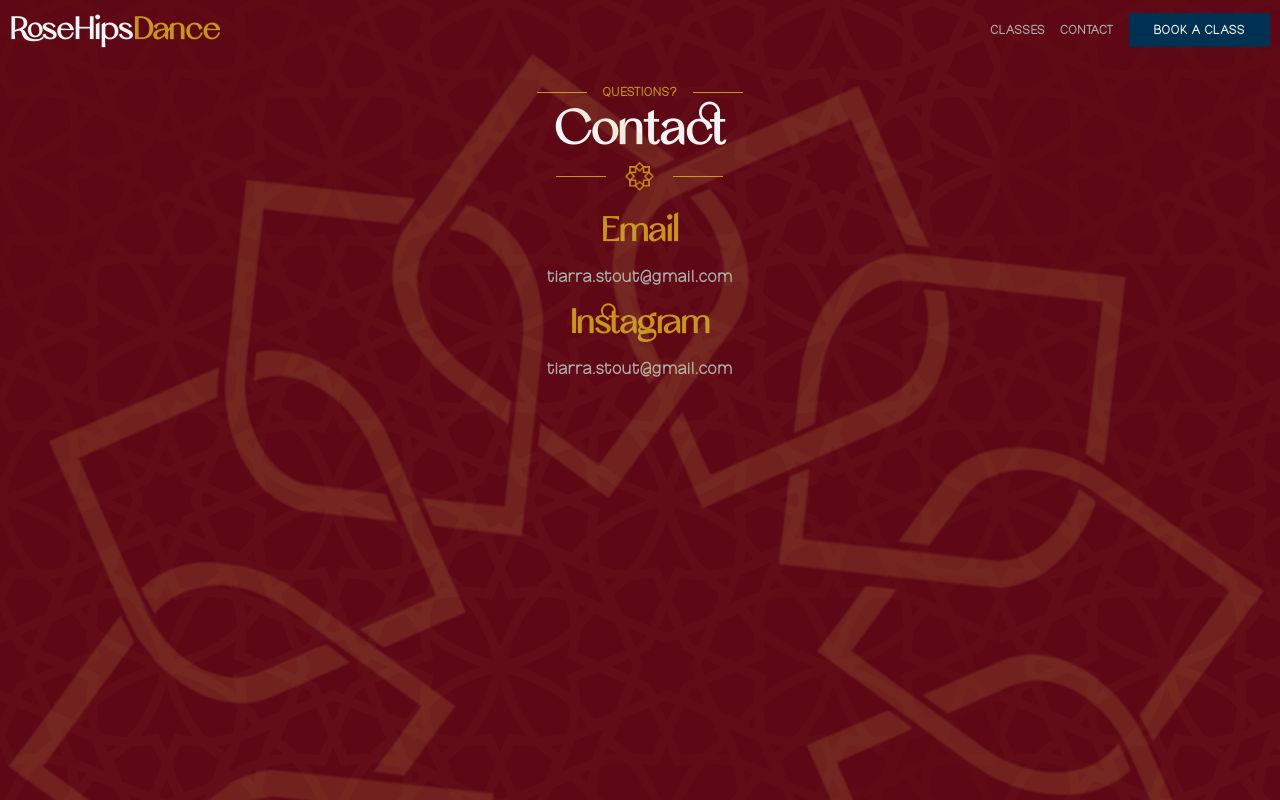
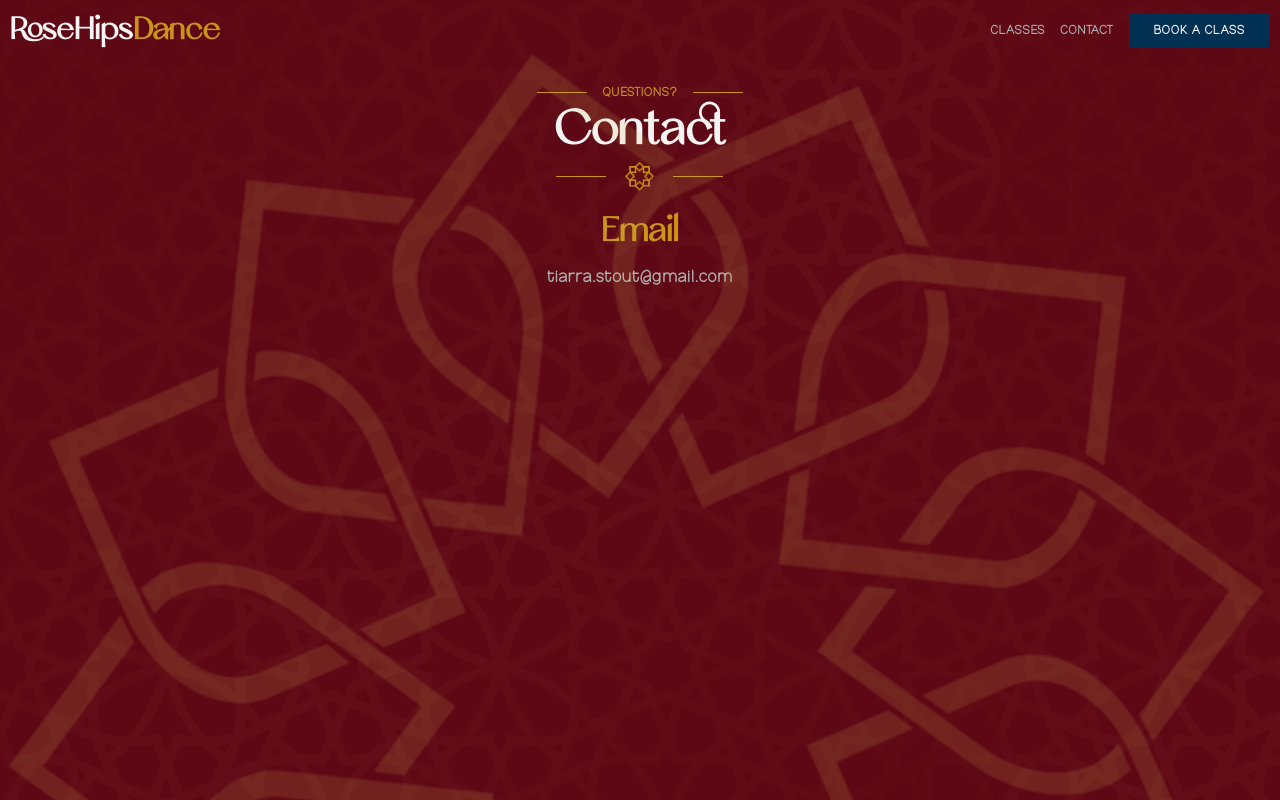
Before and after one commit to tpeschke/rose-hips-dance, a Next.js app: page /contact in a window 1280 px wide. Shown: the top 800 px of the page. Built offline with nearby package versions, Linux system fonts and the light colour scheme.

Commit message:
removing instagram links

```diff
--- a/app/components/footer/footer.tsx
+++ b/app/components/footer/footer.tsx
@@ -17,7 +17,7 @@ export default function Footer() {
     },
     {
       title: "Connect",
-      items: ["Instagram", "Contact Us"].map((title) => {
+      items: ["Contact Us"].map((title) => {
         return { title, link: `/contact` };
       }),
     },
--- a/app/contact/page.tsx
+++ b/app/contact/page.tsx
@@ -25,9 +25,6 @@ export default function Contact() {
                 <div>
                     <h2 className={`${mhiora.className} antialiased`}>Email</h2>
                     <p className='subtitle'>tiarra.stout@gmail.com</p>
-
-                    <h2 className={`${mhiora.className} antialiased`}>Instagram</h2>
-                    <p className='subtitle'>tiarra.stout@gmail.com</p>
                 </div>
             </div>
         </div>
```
Also changed, not shown: 1 other file (tests, documents, lock files or other folders).
